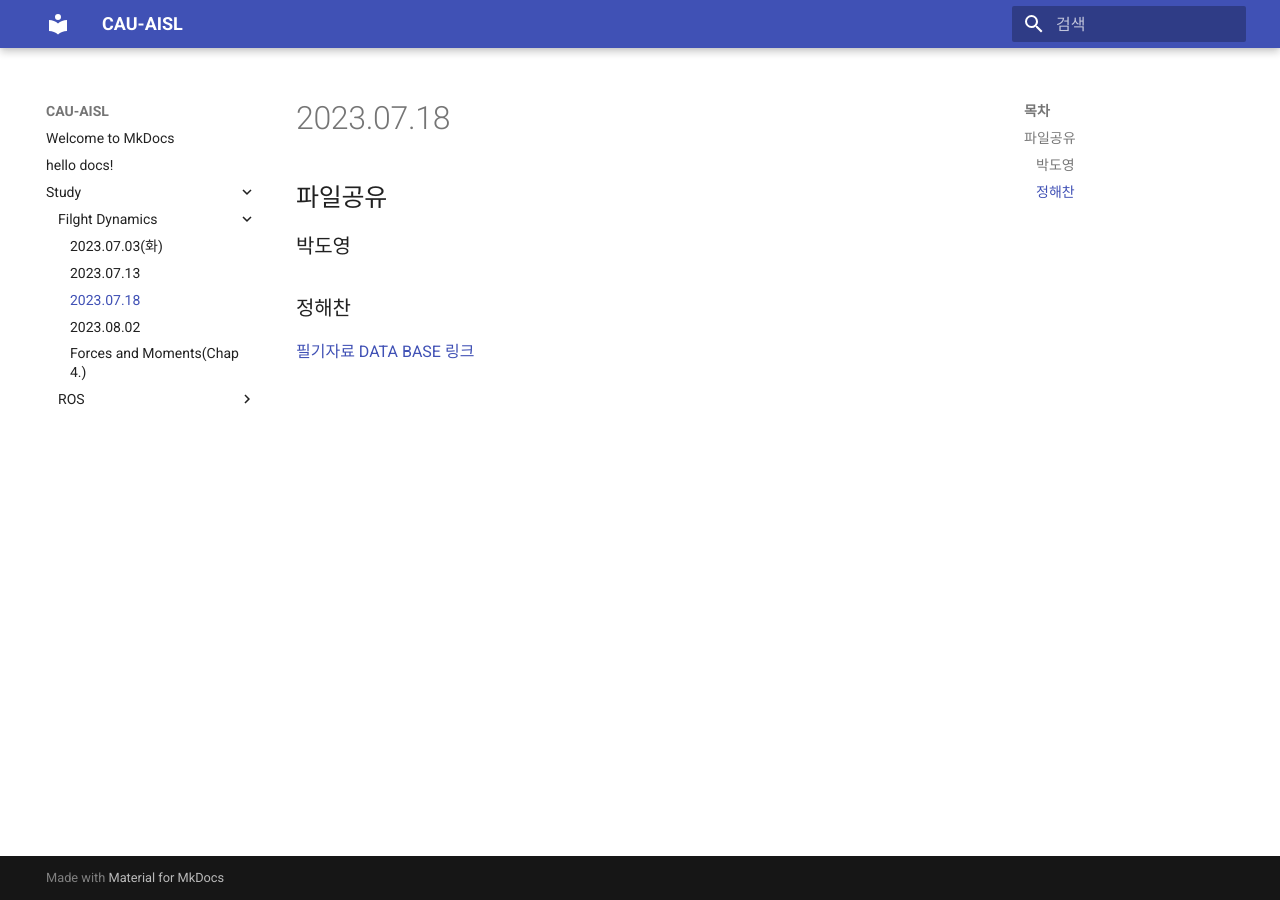
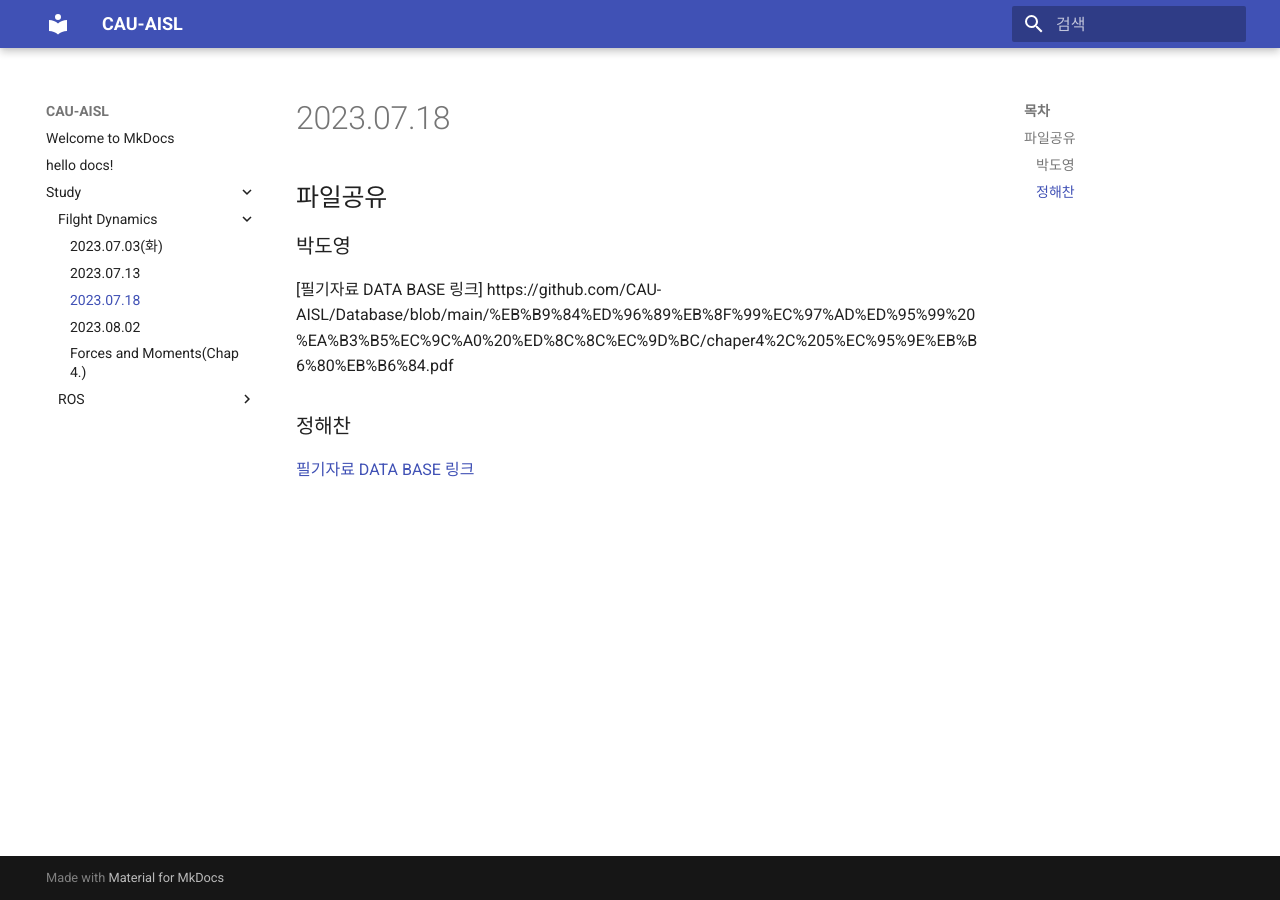
Before and after one commit to CAU-AISL/AISL-Docs, an MkDocs documentation site: the page built from docs/Study/Filght Dynamics/2023.07.18.md, in a window 1280 px wide. Built offline with MkDocs 1.6.1 and Material for MkDocs 9.7.7, drawn with Linux system fonts in a browser that asks for light colours.

Commit message:
Update 2023.07.18.md

```diff
--- a/docs/Study/Filght Dynamics/2023.07.18.md
+++ b/docs/Study/Filght Dynamics/2023.07.18.md
@@ -1,6 +1,8 @@
 ## 파일공유
 
 ### 박도영
+[필기자료 DATA BASE 링크] https://github.com/CAU-AISL/Database/blob/main/%EB%B9%84%ED%96%89%EB%8F%99%EC%97%AD%ED%95%99%20%EA%B3%B5%EC%9C%A0%20%ED%8C%8C%EC%9D%BC/chaper4%2C%205%EC%95%9E%EB%B6%80%EB%B6%84.pdf
+
 
 
 ### 정해찬
```
